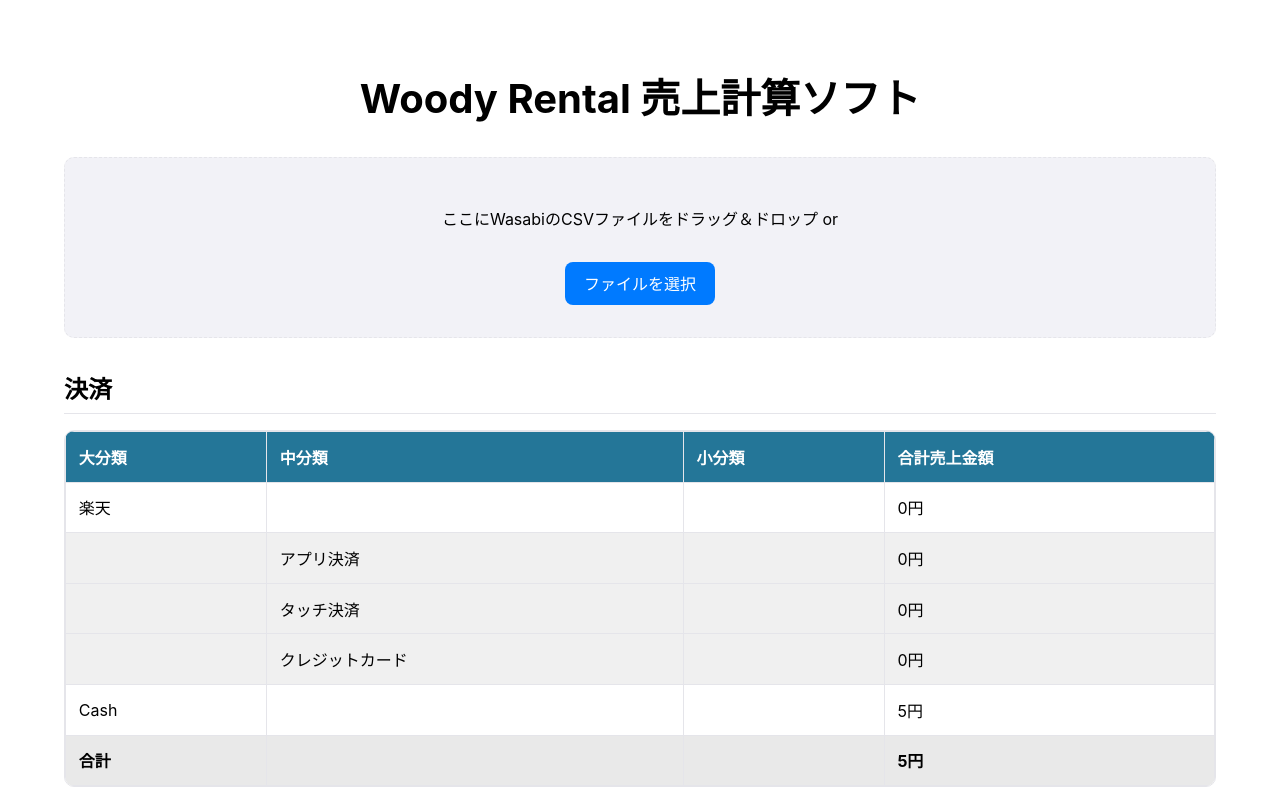
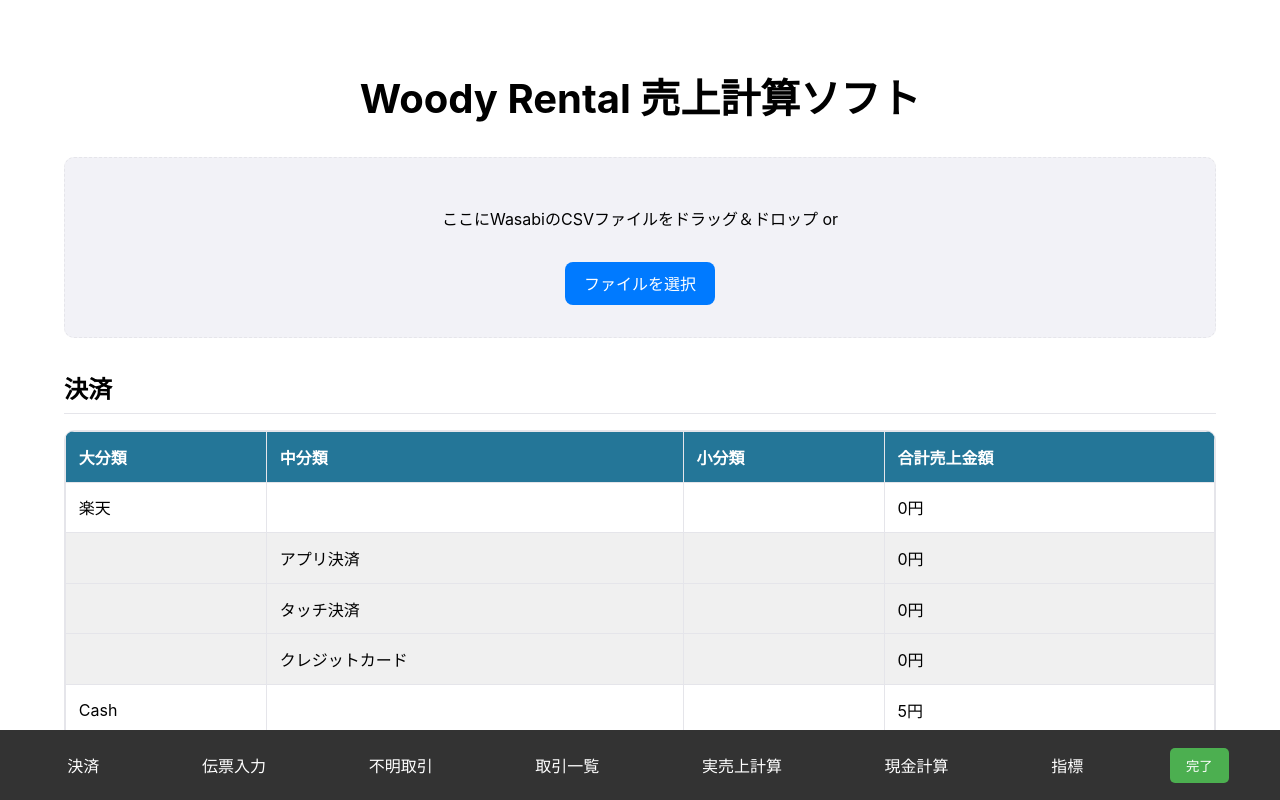
Before and after one commit to woody-rentals/system, a Next.js app: page / in a window 1280 px wide. Both pictures are taken after typing "Sample", "5", "Sample", "Sample" into the empty fields and a click on the button "伝票を登録". Shown: the top 800 px of the page. Built offline with nearby package versions, Linux system fonts and the light colour scheme.

Commit message:
機能追加: 完了ボタンとポップアップを追加し、グローバルメニューのスタイルを改善

```diff
--- a/app/page.js
+++ b/app/page.js
@@ -3,6 +3,7 @@ import { useState, useEffect } from 'react';
 import Papa from 'papaparse';
 import styles from "./page.module.scss";
 import { paymentToolOptions } from '../data/paymentTools.js'; // Assuming this is the correct path to your payment tools data
+
 export default function Home() {
   // State variables
   const [csvData, setCsvData] = useState([]);
@@ -28,6 +29,7 @@ export default function Home() {
   const [totalCashAmount, setTotalCashAmount] = useState(0);
   const [registerAmount, setRegisterAmount] = useState(50500); // レジ金の初期値
   const [finalCashTotal, setFinalCashTotal] = useState(0); // 最終的な現金合計
+  const [showCompletionPopup, setShowCompletionPopup] = useState(false);
 
   // State for manual entry form
   const [formInput, setFormInput] = useState({ slipNumber: '', name: '', amount: '', paymentTool: 'Cash', memo: '' });
@@ -101,7 +103,8 @@ export default function Home() {
           item.amount === searchAmount ||
           (item.枝番 === '1' && applicationNumberTotals[item.申込番号] === searchAmount)
         );
-      }n    }
+      }
+    }
 
     if (applicationNumberSearchTerm) {
       filtered = filtered.filter(item =>
@@ -525,10 +528,6 @@ export default function Home() {
     }
   };
 
-
-
-
-
   const handleSaveManualSlipsToCsv = () => {
     if (manualSlips.length === 0) {
       alert('保存する伝票がありません。');
@@ -927,7 +926,7 @@ export default function Home() {
 
       {isClient && (hasProcessed || manualSlips.length > 0) && paymentTableDisplayData.length > 0 && (
         <>
-          <h2 className={styles.sectionTitle}>決済</h2>
+          <h2 id="payment-summary" className={styles.sectionTitle}>決済</h2>
           <div className={styles.tableContainer}>
             <table className={styles.table}>
               <thead><tr><th>大分類</th><th>中分類</th><th>小分類</th><th>合計売上金額</th></tr></thead>
@@ -946,7 +945,7 @@ export default function Home() {
       )}
 
       <div className={styles.sectionHeader}>
-        <h2 className={styles.sectionTitle}>伝票入力</h2>
+        <h2 id="manual-slips" className={styles.sectionTitle}>伝票入力</h2>
         <div className={styles.headerButtons}>
           {isClient && manualSlips.length > 0 && (
             <button onClick={handleSaveManualSlipsToCsv} className={`${styles.fileInputLabel} ${styles.smallButton} ${styles.saveButton}`}>一時保存 (CSVをDL)</button>
@@ -1013,7 +1012,7 @@ export default function Home() {
 
       {isClient && unknownPaymentToolData.length > 0 && (
         <>
-          <h2 className={styles.sectionTitle}>決済ツール不明の取引</h2>
+          <h2 id="unknown-transactions" className={styles.sectionTitle}>決済ツール不明の取引</h2>
           <div className={styles.tableContainer}>
             <table className={styles.table}>
               <thead><tr><th></th><th>申込番号</th><th>枝番</th><th>お名前</th><th>金額</th><th>申込番号合計</th><th className={styles.paymentToolColumn}>決済ツール</th><th>貸出日</th><th>貸出店舗</th><th style={{minWidth: '15rem'}}>メモ</th><th>決済時間</th><th>貸出日時</th><th>決済方法</th><th>プロモコード</th><th>窓口</th><th>変動価格</th><th>操作</th></tr></thead>
@@ -1044,7 +1043,7 @@ export default function Home() {
       {isClient && knownTransactionsData.length > 0 && (
         <>
           <div className={styles.sectionHeader}>
-            <h2 className={styles.sectionTitle}>取引一覧</h2>
+            <h2 id="transactions-list" className={styles.sectionTitle}>取引一覧</h2>
             <div className={styles.headerButtons}>
               {isClient && knownTransactionsData.length > 0 && (
                 <div className={styles.transactionButtonsContainer}>
@@ -1158,7 +1157,7 @@ export default function Home() {
 
       {isClient && paymentTableDisplayData.length > 0 && (
         <>
-          <h2 className={styles.sectionTitle}>実売上計算ツール</h2>
+          <h2 id="actual-sales-calculator" className={styles.sectionTitle}>実売上計算ツール</h2>
           <div className={styles.tableContainer}>
             <table className={styles.table}>
               <thead>
@@ -1242,7 +1241,7 @@ export default function Home() {
       {isClient && (
         <>
           <div className={styles.sectionHeader}>
-            <h2 className={styles.sectionTitle}>現金計算ツール</h2>
+            <h2 id="cash-calculator" className={styles.sectionTitle}>現金計算ツール</h2>
             <div className={styles.registerAmountContainer}>
               <label htmlFor="registerAmountInput">レジ金設定:</label>
               <input
@@ -1299,7 +1298,7 @@ export default function Home() {
 
       {isClient && marketingMetrics && (
         <>
-          <h2 className={styles.sectionTitle}>マーケティング指標</h2>
+          <h2 id="marketing-metrics" className={styles.sectionTitle}>マーケティング指標</h2>
           <div className={styles.tableContainer}>
             <table className={styles.table}>
               <thead><tr><th>指標</th><th>値</th></tr></thead>
@@ -1326,9 +1325,22 @@ export default function Home() {
         </>
       )}
 
-      {/* Clipboard Copy Section */}
-      {isClient && (hasProcessed || manualSlips.length > 0) && (
-        <div className={styles.copySectionContainer}>
+      {isClient && (
+        <div className={styles.globalMenu}>
+          <a href="#payment-summary">決済</a>
+          <a href="#manual-slips">伝票入力</a>
+          <a href="#unknown-transactions">不明取引</a>
+          <a href="#transactions-list">取引一覧</a>
+          <a href="#actual-sales-calculator">実売上計算</a>
+          <a href="#cash-calculator">現金計算</a>
+          <a href="#marketing-metrics">指標</a>
+          <button onClick={() => setShowCompletionPopup(true)} className={styles.completeButton}>完了</button>
+        </div>
+      )}
+
+      {showCompletionPopup && (
+        <div className={styles.popupOverlay}>
+          <div className={styles.popupContent}>
             <h2 className={styles.sectionTitle}>スプレッドシート用にコピー</h2>
             <div className={styles.copyButtonsContainer}>
               <button onClick={handleCopyAllDataToClipboard} className={`${styles.clipboardButton} ${styles.copyAllButton}`}>
@@ -1344,6 +1356,8 @@ export default function Home() {
                 マーケティング指標をコピー
               </button>
             </div>
+            <button onClick={() => setShowCompletionPopup(false)} className={styles.closeButton}>閉じる</button>
+          </div>
         </div>
       )}
     </div>
--- a/app/page.module.scss
+++ b/app/page.module.scss
@@ -437,3 +437,104 @@ $black: #000000;
     text-align: right;
   }
 }
+
+.globalMenu {
+  position: fixed;
+  bottom: 0;
+  left: 0;
+  width: 100vw;
+  height: 70px;
+  background-color: #333;
+  color: white;
+  display: flex;
+  justify-content: space-around;
+  align-items: center;
+  padding: 0 1rem;
+  box-sizing: border-box;
+  z-index: 1000;
+
+  a, .completeButton {
+    color: white;
+    text-decoration: none;
+    padding: 0.5rem 1rem;
+    border-radius: 5px;
+    transition: background-color 0.3s;
+
+    &:hover {
+      background-color: #555;
+    }
+  }
+
+  .completeButton {
+    background-color: #4CAF50; // Green
+    border: none;
+    cursor: pointer;
+  }
+}
+
+.popupOverlay {
+  position: fixed;
+  top: 0;
+  left: 0;
+  width: 100%;
+  height: 100%;
+  background-color: rgba(0, 0, 0, 0.5);
+  display: flex;
+  justify-content: center;
+  align-items: center;
+  z-index: 1001;
+}
+
+.popupContent {
+  background-color: white;
+  padding: 2rem;
+  border-radius: 10px;
+  box-shadow: 0 5px 15px rgba(0, 0, 0, 0.3);
+  display: flex;
+  flex-direction: column;
+  align-items: center;
+
+  .copyButtonsContainer {
+    display: flex;
+    flex-direction: column; // Arrange buttons vertically
+    gap: 1rem; // Add space between buttons
+    margin-bottom: 1.5rem;
+  }
+
+  .clipboardButton {
+    padding: 0.8rem 1.5rem;
+    border: 1px solid #ccc;
+    border-radius: 5px;
+    background-color: #f0f0f0;
+    cursor: pointer;
+    transition: background-color 0.3s;
+    width: 100%; // Make buttons take full width of the popup content
+    text-align: center;
+
+    &:hover {
+      background-color: #e0e0e0;
+    }
+
+    &.copyAllButton {
+      background-color: #007bff; // A different color for the 'copy all' button
+      color: white;
+
+      &:hover {
+        background-color: #0056b3;
+      }
+    }
+  }
+
+  .closeButton {
+    padding: 0.5rem 1rem;
+    border: none;
+    border-radius: 5px;
+    background-color: #ccc;
+    cursor: pointer;
+    transition: background-color 0.3s;
+
+    &:hover {
+      background-color: #bbb;
+    }
+  }
+}
```
Lines whose indentation alone changed are shown as unchanged.
